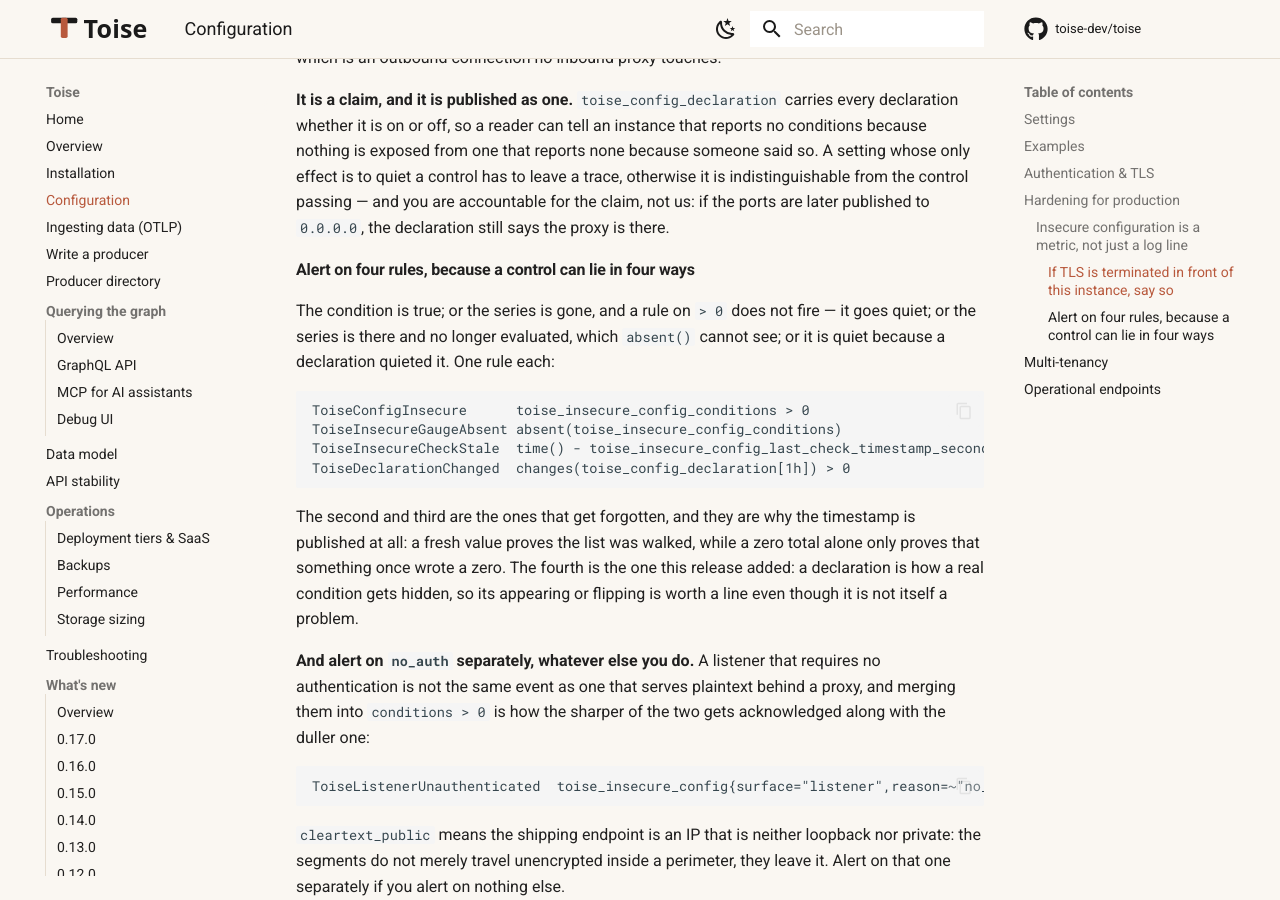
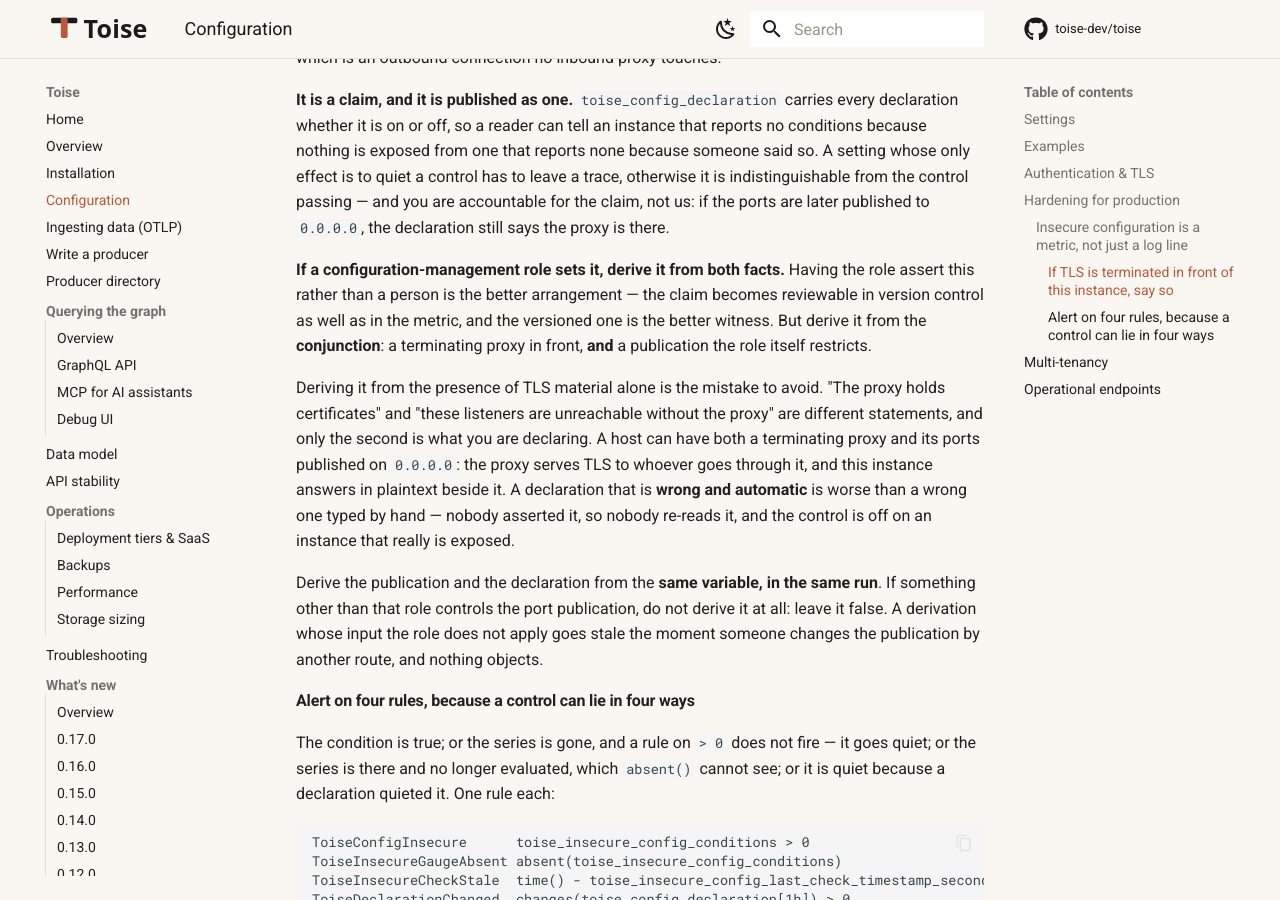
Before and after one commit to toise-dev/toise, an MkDocs documentation site: the page built from docs/user-guide/docs/configuration.md, in a window 1280 px wide and 900 px high, scrolled down 8521 px. Built offline with MkDocs 1.6.1 and Material for MkDocs 9.7.7, drawn with Linux system fonts in a browser that asks for light colours; comment, search, counter and statistics services are not loaded; the version menu is left out.

Commit message:
docs(config): say what a role must derive the perimeter declaration from
The first consumer of tls_terminated_upstream was encoding it into an
Ansible role the day it landed, and would have derived it from the
presence of TLS material alone. "The proxy holds certificates" and "these
listeners are unreachable without the proxy" are different statements,
and only the second is what the setting declares. A host can satisfy the
first while publishing its ports to 0.0.0.0: the proxy serves TLS to
whoever goes through it, and the instance answers in plaintext beside it.

A declaration that is wrong AND automatic is worse than a wrong one typed
by hand. Nobody asserted it, so nobody re-reads it, and the control is
off on an instance that really is exposed.

Having a role assert it rather than a person is still the better
arrangement — the claim becomes reviewable in version control as well as
in the metric, and the versioned one is the better witness. So the guide
states the condition rather than discouraging the practice: derive it
from the conjunction of a terminating proxy and a publication the role
itself restricts, from the same variable in the same run, and do not
derive it at all when something else controls the publication.

Written while the question was live rather than after the first role
shipped: a rule not written at that moment is a rule lost.

```diff
--- a/docs/user-guide/docs/configuration.md
+++ b/docs/user-guide/docs/configuration.md
@@ -222,6 +222,27 @@ leave a trace, otherwise it is indistinguishable from the control passing — an
 you are accountable for the claim, not us: if the ports are later published to
 `0.0.0.0`, the declaration still says the proxy is there.
 
+**If a configuration-management role sets it, derive it from both facts.** Having
+the role assert this rather than a person is the better arrangement — the claim
+becomes reviewable in version control as well as in the metric, and the versioned
+one is the better witness. But derive it from the **conjunction**: a terminating
+proxy in front, **and** a publication the role itself restricts.
+
+Deriving it from the presence of TLS material alone is the mistake to avoid. "The
+proxy holds certificates" and "these listeners are unreachable without the proxy"
+are different statements, and only the second is what you are declaring. A host
+can have both a terminating proxy and its ports published on `0.0.0.0`: the proxy
+serves TLS to whoever goes through it, and this instance answers in plaintext
+beside it. A declaration that is **wrong and automatic** is worse than a wrong one
+typed by hand — nobody asserted it, so nobody re-reads it, and the control is off
+on an instance that really is exposed.
+
+Derive the publication and the declaration from the **same variable, in the same
+run**. If something other than that role controls the port publication, do not
+derive it at all: leave it false. A derivation whose input the role does not apply
+goes stale the moment someone changes the publication by another route, and
+nothing objects.
+
 #### Alert on four rules, because a control can lie in four ways
 
 The condition is true; or the series is gone, and a rule on `> 0` does not fire —
```
Also changed, not shown: CHANGELOG.md.
